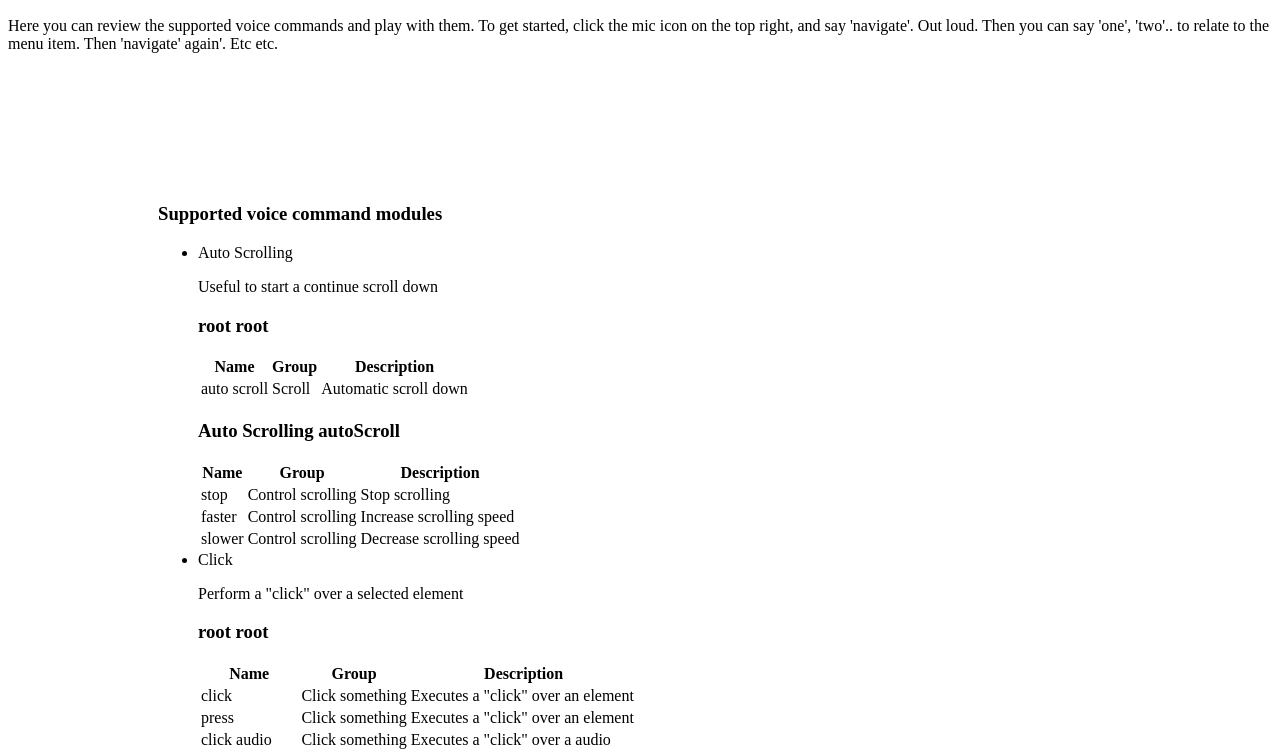
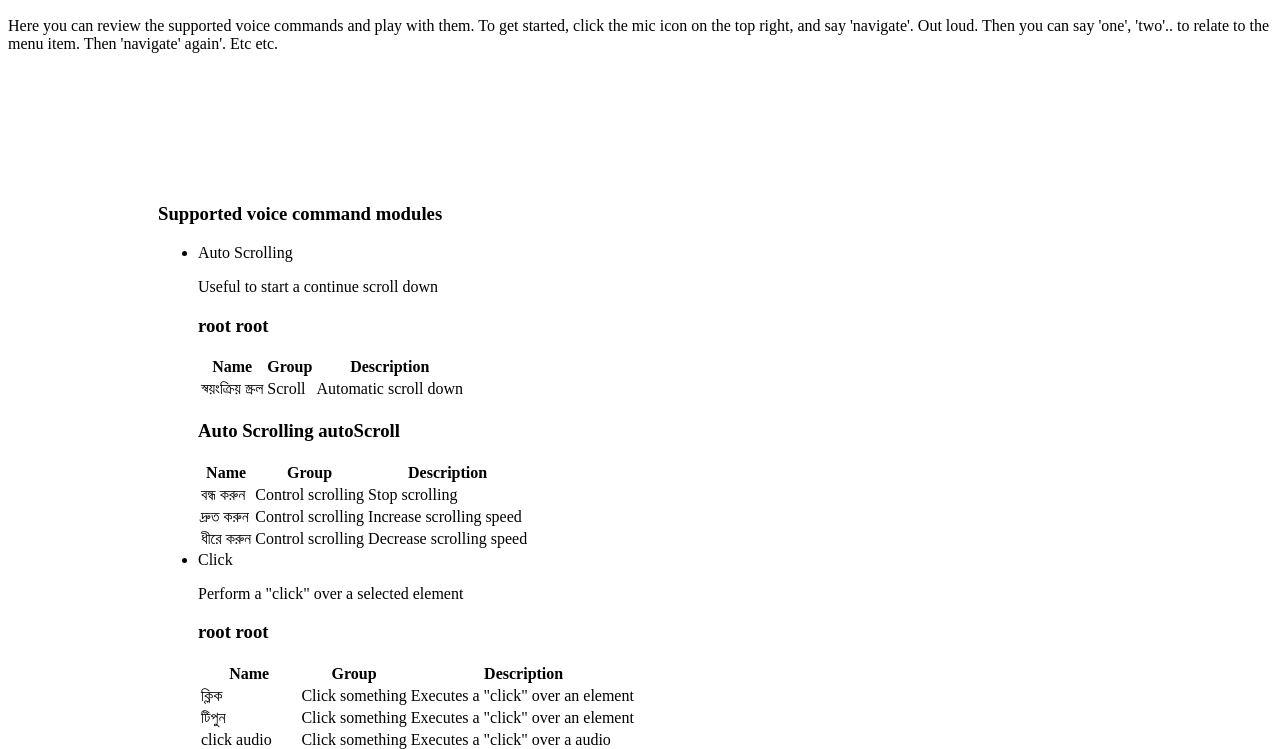
Before and after one commit to tirednemo/shobdo, a plain HTML site: page src/index.partial.html in a window 1280 px wide. Shown: the part 208-957 px from the top of the page. Drawn offline with Linux system fonts and the light colour scheme; some icons are missing.

Commit message:
idk what i am doing

```diff
--- a/src/index.partial.html
+++ b/src/index.partial.html
@@ -104,7 +104,7 @@
           </thead>
           <tbody>
             <tr>
-              <td>auto scroll</td>
+              <td>স্বয়ংক্রিয় স্ক্রল</td>
               <td>Scroll</td>
               <td>Automatic scroll down</td>
             </tr>
@@ -123,19 +123,19 @@
           </thead>
           <tbody>
             <tr>
-              <td>stop</td>
+              <td>বন্ধ করুন</td>
               <td>Control scrolling</td>
               <td>Stop scrolling</td>
             </tr>
 
             <tr>
-              <td>faster</td>
+              <td>দ্রুত করুন</td>
               <td>Control scrolling</td>
               <td>Increase scrolling speed</td>
             </tr>
 
             <tr>
-              <td>slower</td>
+              <td>ধীরে করুন</td>
               <td>Control scrolling</td>
               <td>Decrease scrolling speed</td>
             </tr>
@@ -162,13 +162,13 @@
           </thead>
           <tbody>
             <tr>
-              <td>click</td>
+              <td>ক্লিক</td>
               <td>Click something</td>
               <td>Executes a "click" over an element</td>
             </tr>
 
             <tr>
-              <td>press</td>
+              <td>টিপুন</td>
               <td>Click something</td>
               <td>Executes a "click" over an element</td>
             </tr>
```
